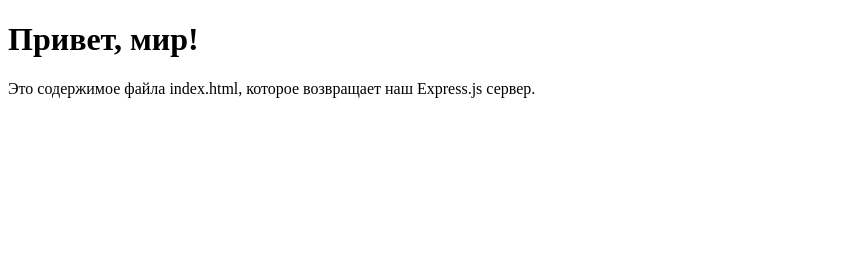
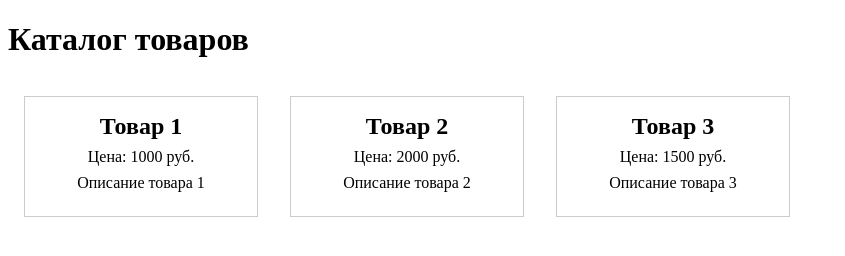
Before and after one commit to nomercyzzz/front_backend_practice_5_6, a plain HTML site: page index.html in a window 1280 px wide. Shown: the whole page, without its empty margins (0-845 px from the left). Drawn offline with Linux system fonts and the light colour scheme.

Commit message:
Добавлен каталог товаров с использованием JSON

```diff
--- a/index.html
+++ b/index.html
@@ -3,10 +3,46 @@
 <head>
     <meta charset="UTF-8">
     <meta name="viewport" content="width=device-width, initial-scale=1.0">
-    <title>Мой Express.js сервер</title>
+    <title>Каталог товаров</title>
+    <style>
+        .card {
+            border: 1px solid #ccc;
+            padding: 16px;
+            margin: 16px;
+            width: 200px;
+            display: inline-block;
+            text-align: center;
+        }
+        .card h2 {
+            margin: 0;
+        }
+        .card p {
+            margin: 8px 0;
+        }
+    </style>
 </head>
 <body>
-    <h1>Привет, мир!</h1>
-    <p>Это содержимое файла index.html, которое возвращает наш Express.js сервер.</p>
+    <h1>Каталог товаров</h1>
+    <div id="catalog"></div>
+
+    <script>
+        // Загрузка данных из JSON-файла
+        fetch('/xxx.json')
+            .then(response => response.json())
+            .then(data => {
+                const catalog = document.getElementById('catalog');
+                data.forEach(item => {
+                    const card = document.createElement('div');
+                    card.className = 'card';
+                    card.innerHTML = `
+                        <h2>${item.name}</h2>
+                        <p>Цена: ${item.price} руб.</p>
+                        <p>${item.description}</p>
+                    `;
+                    catalog.appendChild(card);
+                });
+            })
+            .catch(error => console.error('Ошибка загрузки данных:', error));
+    </script>
 </body>
 </html>
--- a/server.js
+++ b/server.js
@@ -9,6 +9,11 @@ app.get('/', (req, res) => {
     res.sendFile(path.join(__dirname, 'index.html'));
 });
 
+// Отдача JSON-файла с данными о товарах
+app.get('/xxx.json', (req, res) => {
+    res.sendFile(path.join(__dirname, 'xxx.json'));
+});
+
 // Запуск сервера
 app.listen(PORT, () => {
     console.log(`Сервер запущен на http://localhost:${PORT}`);
```
